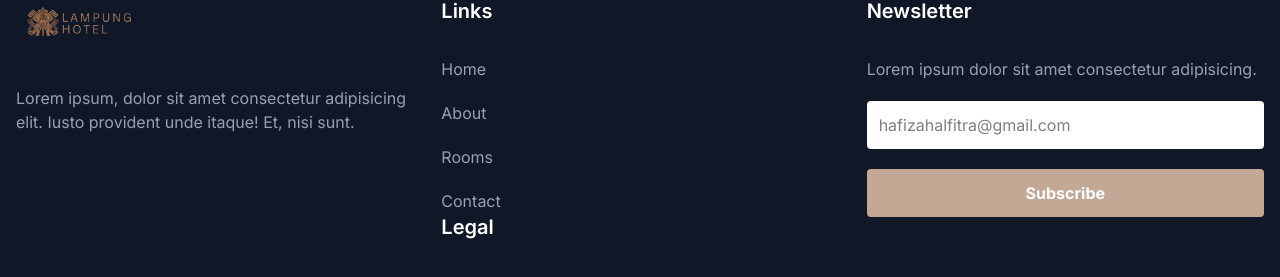
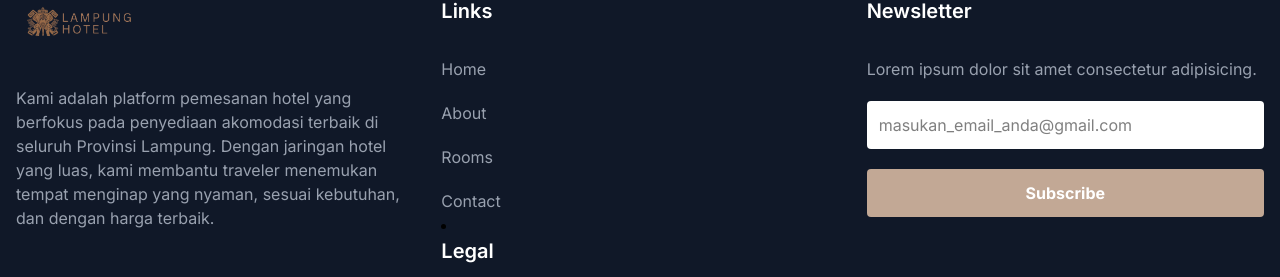
Before and after one commit to hafizahalfitra/booking-hotel, a Next.js app in the folder WEB/: page / in a window 1280 px wide. Shown: the part 1187-1464 px from the top of the page. Built offline with nearby package versions, Linux system fonts and the light colour scheme; no server answers.

Commit message:
memperbarui footer

```diff
--- a/WEB/components/footer.tsx
+++ b/WEB/components/footer.tsx
@@ -10,8 +10,7 @@ const Footer = () => {
                             <Image src="/logo.png" width={128} height={49} alt="logo" />
                         </Link>
                         <p className="text-gray-400">
-                            Lorem ipsum, dolor sit amet consectetur adipisicing elit.
-                            Iusto provident unde itaque! Et, nisi sunt.
+                            Kami adalah platform pemesanan hotel yang berfokus pada penyediaan akomodasi terbaik di seluruh Provinsi Lampung. Dengan jaringan hotel yang luas, kami membantu traveler menemukan tempat menginap yang nyaman, sesuai kebutuhan, dan dengan harga terbaik.
                         </p>
                     </div>
                     <div>
@@ -35,6 +34,8 @@ const Footer = () => {
                                 </ul>
                             </div>
                             <div className="flex-1 md:flex-none">
+                                <li>
+                                    </li>
                                 <h4 className="mb-8 text-xl font-semibold text-white">Legal</h4>
                                 <ul className="list-item space-y-5 text-gray-400">
                                     <li>
@@ -65,7 +66,7 @@ const Footer = () => {
                                     type="text"
                                     name="email"
                                     className="w-full p-3 rounded-sm bg-white"
-                                    placeholder="hafizahalfitra@gmail.com"
+                                    placeholder="masukan_email_anda@gmail.com"
                                     suppressHydrationWarning
                                 />
                             </div>
```
